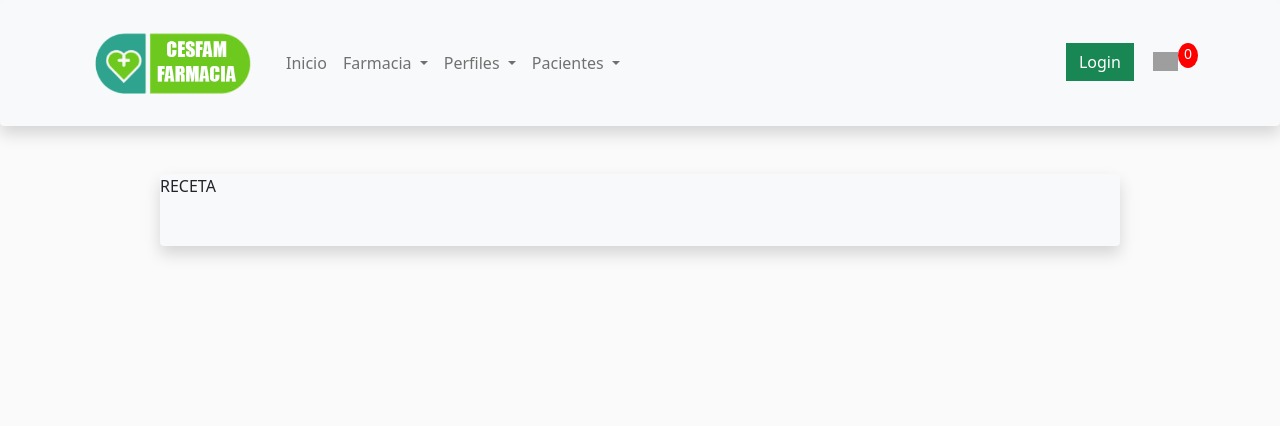
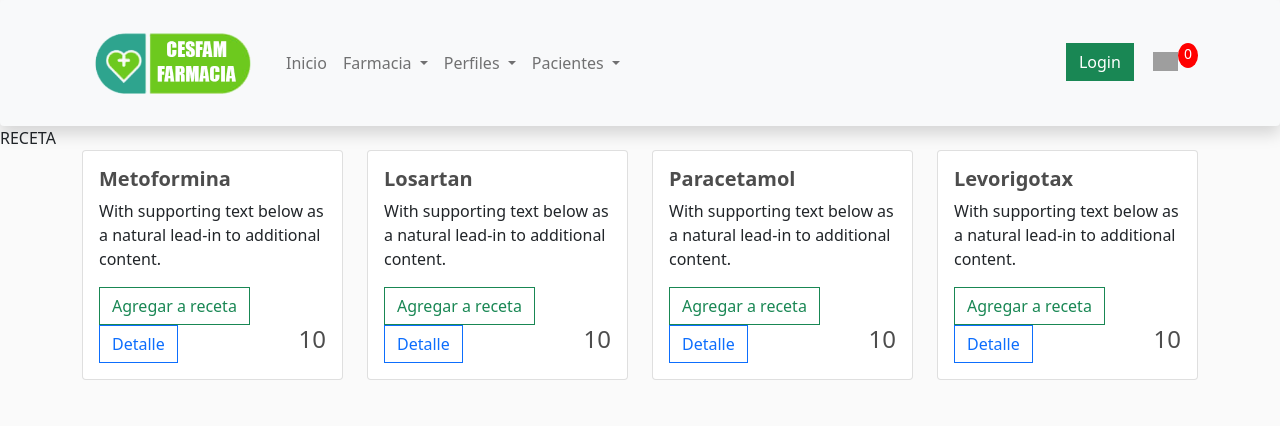
Before and after one commit to isaakau/gestionFarmacia2, a Django app: page /receta/ in a window 1280 px wide. Shown: the top 426 px of the page. Run offline with Django 3.2, Linux system fonts and the light colour scheme; grey boxes are pictures that could not be loaded.

Commit message:
arreglo de html receta

```diff
--- a/reserva/templates/reserva/base.html
+++ b/reserva/templates/reserva/base.html
@@ -82,11 +82,9 @@
         </div>
     </nav>
         <!-- Navbar end -->
-    <body>
-        {% block content %}
+    {% block content %}
 
-        {% endblock %}
-    </body>
+    {% endblock %}
 </html>
 
 <!-- Bootstrap JavaScript Libraries -->
--- a/reserva/templates/reserva/receta.html
+++ b/reserva/templates/reserva/receta.html
@@ -1,13 +1,65 @@
-{% extends 'reserva/base.html' %}
-{% load static %}
+{% extends 'reserva/base.html' %} <!-- con este código se conecta al base.html -->
+{% load static %} <!--con este código traemos todos las imagenes css y js de la carpeta static-->
 
-{% block content %}
+{% block content %} <!--aquí comienza el bloque de código nuevo-->
+<body>
+  RECETA
+  <!-- la ide acá es traer todos los medicamentos de la base de datos y dentro de eso aplicar filtros -->
+  <!-- <div class="container w-75 bg-light mt-5 rounded shadow" >
+    <div class="row pb-5 align-items-stretch"> -->
+  <div class="d-flex container">
+    <div class="row">
+      <!-- {% for pro in productos%} -->
+      <!-- {% endfor %}  -->
+        <div class="col-sm-3">
+          <div class="card">
+            <div class="card-body">
+              <h5 class="card-title "><strong>Metoformina</strong></h5>
+              <p class="card-text">With supporting text below as a natural lead-in to additional content.</p>
+              <button type="button" class="btn btn-outline-success">Agregar a receta</button>
+              <a href="#" type="button" class="btn btn-outline-primary">Detalle</a>
+              <h4 style="display: inline-block; float: right;">10</h4>
+            </div>
+          </div>
+        </div>
 
-  <div class="container w-75 bg-light mt-5 rounded shadow" >
-      <div class="row pb-5 align-items-stretch">
-        RECETA
+        <div class="col-sm-3">
+          <div class="card">
+            <div class="card-body">
+              <h5 class="card-title "><strong>Losartan</strong></h5>
+              <p class="card-text">With supporting text below as a natural lead-in to additional content.</p>
+              <button type="button" class="btn btn-outline-success">Agregar a receta</button>
+              <a href="#" type="button" class="btn btn-outline-primary">Detalle</a>
+              <h4 style="display: inline-block; float: right;">10</h4>
+            </div>
+          </div>
+        </div>
+        <div class="col-sm-3">
+          <div class="card">
+            <div class="card-body">
+              <h5 class="card-title "><strong>Paracetamol</strong></h5>
+              <p class="card-text">With supporting text below as a natural lead-in to additional content.</p>
+              <button type="button" class="btn btn-outline-success">Agregar a receta</button>
+              <a href="#" type="button" class="btn btn-outline-primary">Detalle</a>
+              <h4 style="display: inline-block; float: right;">10</h4>
+            </div>
+          </div>
+        </div>
+        <div class="col-sm-3">
+          <div class="card">
+            <div class="card-body">
+              <h5 class="card-title "><strong>Levorigotax</strong></h5>
+              <p class="card-text">With supporting text below as a natural lead-in to additional content.</p>
+              <button type="button" class="btn btn-outline-success">Agregar a receta</button>
+              <a href="#" type="button" class="btn btn-outline-primary">Detalle</a>
+              <h4 style="display: inline-block; float: right;">10</h4>
+            </div>
+          </div>
+        </div>
 
-      </div>
+    </div>
   </div>
 
-{% endblock %}
+</body>
+
+{% endblock %} <!--aquí termina el bloque de código nuuevo -->
```
Also changed, not shown: reserva/templates/reserva/enviar_receta.html (+25 -4 lines).
